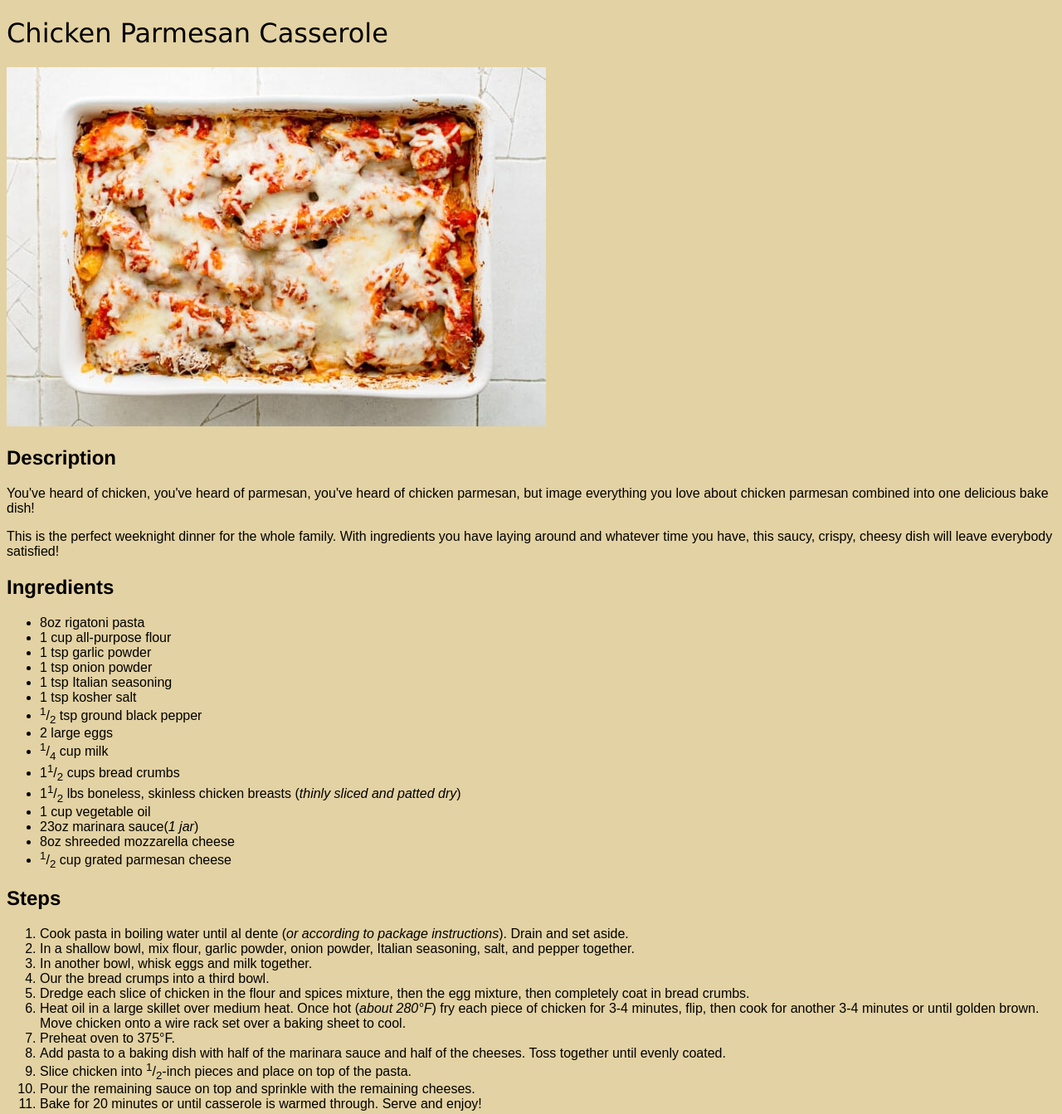
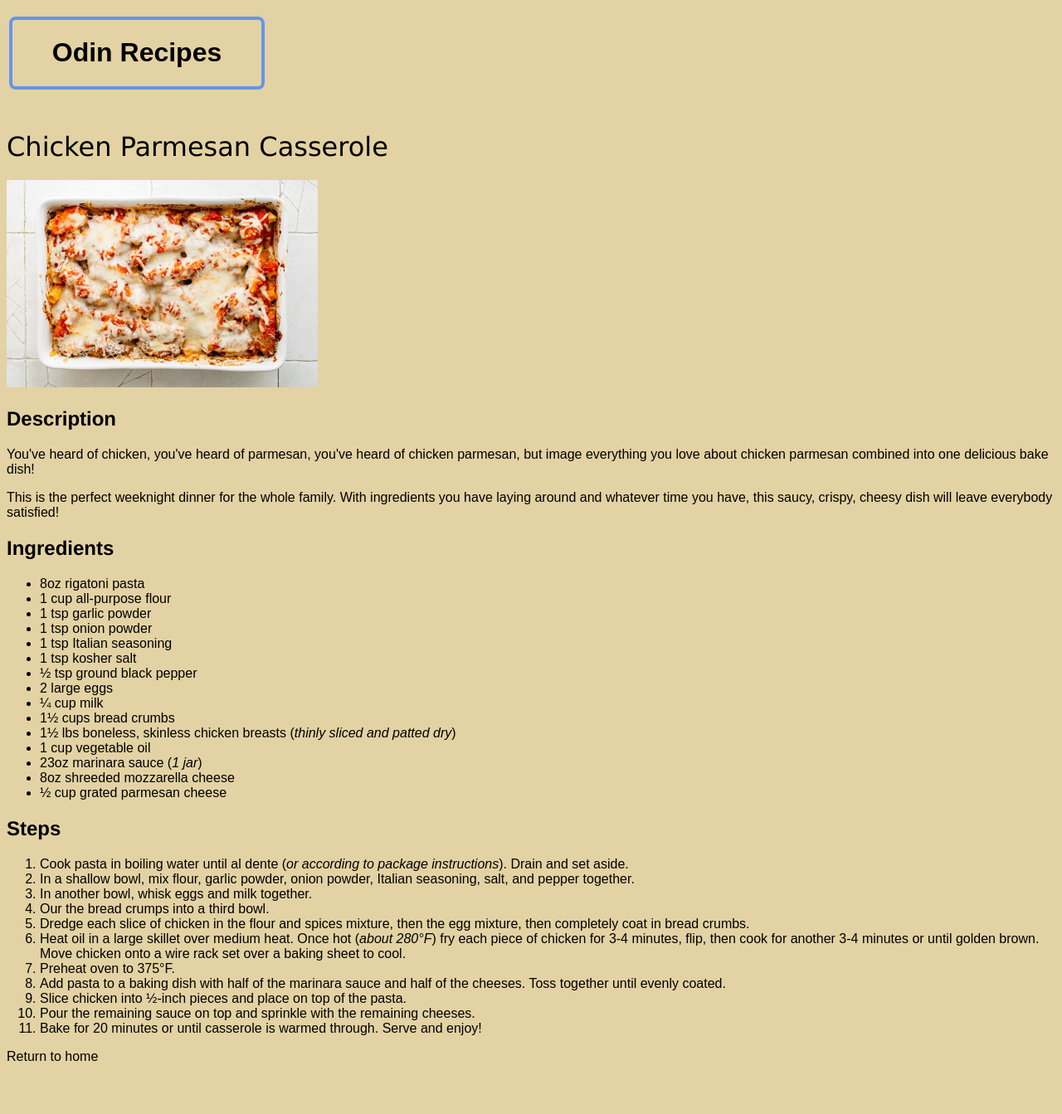
Before and after one commit to mkm02/Odin-Recipes, a plain HTML site: page odin-recipes/chicken_parm.html in a window 1280 px wide. Shown: the top 1343 px of the page at 83% size. After the commit the page ends 1291 px from the top, so only its background shows below. Drawn offline with Linux system fonts and the light colour scheme.

Commit message:
Fix image size, add homepage link to top

```diff
--- a/odin-recipes/chicken_parm.html
+++ b/odin-recipes/chicken_parm.html
@@ -6,8 +6,14 @@
         <link rel="stylesheet" href="../styles.css">
     </head>
     <body>
+        <div class="logo">
+            <a href="../index.html">
+                <h1>Odin Recipes</h1>
+            </a>
+        </div>
+
         <h1 class="name" id="italian">Chicken Parmesan Casserole</h1>
-        <img src="images/Chicken-Parmesan-Casserole.jpg" alt="Chicken Parmesan Casserole finished product">
+        <img class="headimage" src="images/Chicken-Parmesan-Casserole.jpg" alt="Chicken Parmesan Casserole finished product">
 
         <h2 class="description">Description</h2>
         <p>You've heard of chicken, you've heard of parmesan, you've heard of chicken parmesan,
@@ -26,15 +32,15 @@
             <li>1 tsp onion powder</li>
             <li>1 tsp Italian seasoning</li>
             <li>1 tsp kosher salt</li>
-            <li><sup>1</sup>/<sub>2</sub> tsp ground black pepper</li>
+            <li>½ tsp ground black pepper</li>
             <li>2 large eggs</li>
-            <li><sup>1</sup>/<sub>4</sub> cup milk</li>
-            <li>1<sup>1</sup>/<sub>2</sub> cups bread crumbs</li>
-            <li>1<sup>1</sup>/<sub>2</sub> lbs boneless, skinless chicken breasts (<i>thinly sliced and patted dry</i>)</li>
+            <li>¼ cup milk</li>
+            <li>1½ cups bread crumbs</li>
+            <li>1½ lbs boneless, skinless chicken breasts (<i>thinly sliced and patted dry</i>)</li>
             <li>1 cup vegetable oil</li>
-            <li>23oz marinara sauce(<i>1 jar</i>)</li>
+            <li>23oz marinara sauce (<i>1 jar</i>)</li>
             <li>8oz shreeded mozzarella cheese</li>
-            <li><sup>1</sup>/<sub>2</sub> cup grated parmesan cheese</li>
+            <li>½ cup grated parmesan cheese</li>
         </ul>
 
         <h2 class="steps">Steps</h2>
@@ -48,7 +54,7 @@
             Move chicken onto a wire rack set over a baking sheet to cool.</li>
             <li>Preheat oven to 375<span>&#176;</span>F.</li>
             <li>Add pasta to a baking dish with half of the marinara sauce and half of the cheeses. Toss together until evenly coated.</li>
-            <li>Slice chicken into <sup>1</sup>/<sub>2</sub>-inch pieces and place on top of the pasta.</li>
+            <li>Slice chicken into ½-inch pieces and place on top of the pasta.</li>
             <li>Pour the remaining sauce on top and sprinkle with the remaining cheeses.</li>
             <li>Bake for 20 minutes or until casserole is warmed through. Serve and enjoy!</li>
         </ol>
```
